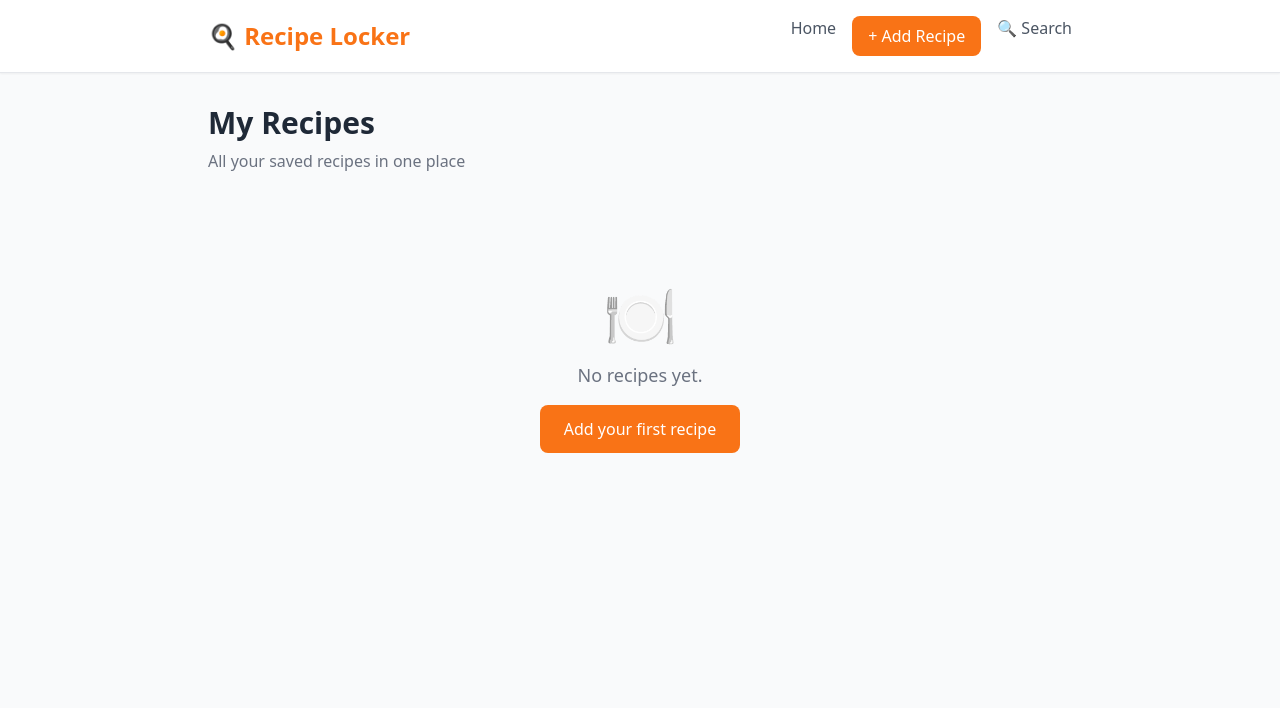
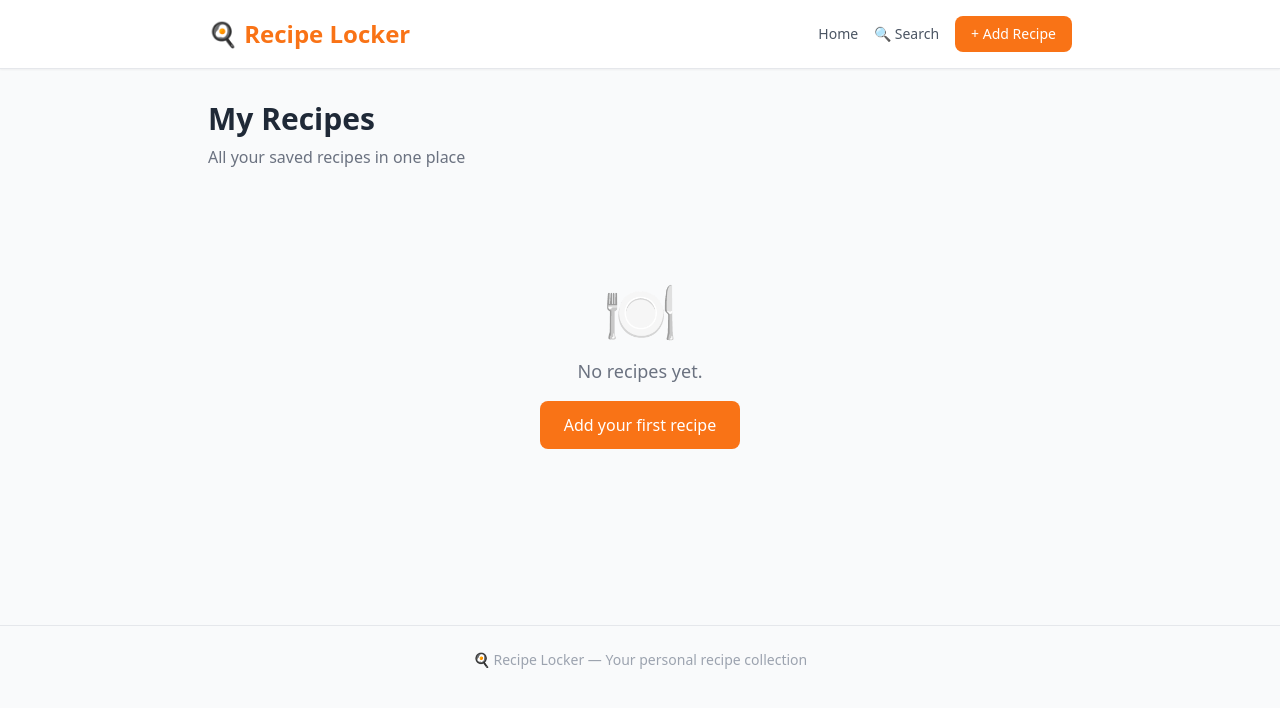
Before and after one commit to Deepthit-23/Recipe_Locker, a Flask app: page / in a window 1280 px wide. Shown: the top 708 px of the page. Run offline with Flask 3, Linux system fonts and the light colour scheme; some libraries are stand-ins or nearby versions.

Commit message:
Styling and flash Messages

```diff
--- a/app.py
+++ b/app.py
@@ -1,8 +1,10 @@
-from flask import Flask, render_template, request, redirect, url_for
+from flask import Flask, render_template, request, redirect, url_for, flash
 from database import init_db, db
 from models import Recipe
+import os
 
 app = Flask(__name__)
+app.secret_key = os.urandom(24)
 init_db(app)
 
 # Home - list all recipes
@@ -11,7 +13,7 @@ def home():
     recipes = Recipe.query.all()
     return render_template('index.html', recipes=recipes)
 
-# Add recipe - show form
+# Add recipe
 @app.route('/add', methods=['GET', 'POST'])
 def add_recipe():
     if request.method == 'POST':
@@ -23,7 +25,8 @@ def add_recipe():
         category = request.form.get('category', '').strip()
 
         if not title or not ingredients or not instructions:
-            return render_template('add.html', error="Please fill in all required fields.")
+            flash('Please fill in all required fields.', 'error')
+            return render_template('add.html')
 
         new_recipe = Recipe(
             title=title,
@@ -35,9 +38,11 @@ def add_recipe():
         )
         db.session.add(new_recipe)
         db.session.commit()
+        flash('Recipe saved successfully!', 'success')
         return redirect(url_for('home'))
 
     return render_template('add.html')
+
 # View single recipe
 @app.route('/recipe/<int:id>')
 def view_recipe(id):
@@ -55,7 +60,8 @@ def edit_recipe(id):
         instructions = request.form.get('instructions', '').strip()
 
         if not title or not ingredients or not instructions:
-            return render_template('edit.html', recipe=recipe, error="Please fill in all required fields.")
+            flash('Please fill in all required fields.', 'error')
+            return render_template('edit.html', recipe=recipe)
 
         recipe.title = title
         recipe.description = request.form.get('description', '').strip()
@@ -65,6 +71,7 @@ def edit_recipe(id):
         recipe.category = request.form.get('category', '').strip()
 
         db.session.commit()
+        flash('Recipe updated successfully!', 'success')
         return redirect(url_for('view_recipe', id=recipe.id))
 
     return render_template('edit.html', recipe=recipe)
@@ -75,21 +82,20 @@ def delete_recipe(id):
     recipe = Recipe.query.get_or_404(id)
     db.session.delete(recipe)
     db.session.commit()
+    flash('Recipe deleted.', 'success')
     return redirect(url_for('home'))
-# Ingredient filter search
+
+# Ingredient search
 @app.route('/search', methods=['GET', 'POST'])
 def search():
     if request.method == 'POST':
         raw_query = request.form.get('ingredients', '').strip()
 
-        # Edge case: empty search box
         if not raw_query:
             return render_template('search.html', searched=True, results=[], query='')
 
-        # Clean up each ingredient the user typed
         search_ingredients = [i.strip().lower() for i in raw_query.split(',') if i.strip()]
 
-        # Edge case: after cleaning, nothing valid was entered
         if not search_ingredients:
             return render_template('search.html', searched=True, results=[], query='')
 
@@ -97,24 +103,21 @@ def search():
         results = []
 
         for recipe in all_recipes:
-            # Clean up this recipe's ingredients the same way
             recipe_ingredients = [i.strip().lower() for i in recipe.ingredients.split(',') if i.strip()]
 
-            # Count how many of the user's ingredients appear in this recipe
             match_count = sum(
                 1 for user_ing in search_ingredients
                 if any(user_ing in recipe_ing for recipe_ing in recipe_ingredients)
             )
 
-            # Only include recipe if at least one ingredient matched
             if match_count > 0:
                 results.append((recipe, match_count, len(search_ingredients)))
 
-        # Sort by most matches first
         results.sort(key=lambda x: x[1], reverse=True)
 
         return render_template('search.html', searched=True, results=results, query=raw_query)
 
     return render_template('search.html', searched=False, results=[], query='')
+
 if __name__ == '__main__':
     app.run(debug=True)
--- a/templates/base.html
+++ b/templates/base.html
@@ -12,18 +12,43 @@
     <nav class="bg-white shadow-sm border-b border-gray-200">
         <div class="max-w-4xl mx-auto px-4 py-4 flex justify-between items-center">
             <a href="/" class="text-2xl font-bold text-orange-500">🍳 Recipe Locker</a>
-            <div class="flex gap-4">
-                <a href="/" class="text-gray-600 hover:text-orange-500">Home</a>
-                <a href="/add" class="bg-orange-500 text-white px-4 py-2 rounded-lg hover:bg-orange-600">+ Add Recipe</a>
-                <a href="/search" class="text-gray-600 hover:text-orange-500">🔍 Search</a>
+            <div class="flex gap-4 items-center">
+                <a href="/" class="text-gray-600 hover:text-orange-500 text-sm">Home</a>
+                <a href="/search" class="text-gray-600 hover:text-orange-500 text-sm">🔍 Search</a>
+                <a href="/add" class="bg-orange-500 text-white px-4 py-2 rounded-lg hover:bg-orange-600 text-sm transition">
+                    + Add Recipe
+                </a>
             </div>
         </div>
     </nav>
+
+    <!-- Flash Messages -->
+    {% with messages = get_flashed_messages(with_categories=true) %}
+        {% if messages %}
+            <div class="max-w-4xl mx-auto px-4 pt-4">
+                {% for category, message in messages %}
+                    <div class="rounded-lg px-4 py-3 mb-2 text-sm font-medium
+                        {% if category == 'success' %}
+                            bg-green-100 text-green-700 border border-green-200
+                        {% else %}
+                            bg-red-100 text-red-700 border border-red-200
+                        {% endif %}">
+                        {{ message }}
+                    </div>
+                {% endfor %}
+            </div>
+        {% endif %}
+    {% endwith %}
 
     <!-- Page Content -->
     <main class="max-w-4xl mx-auto px-4 py-8">
         {% block content %}{% endblock %}
     </main>
 
+    <!-- Footer -->
+    <footer class="border-t border-gray-200 mt-16 py-6 text-center text-gray-400 text-sm">
+        🍳 Recipe Locker — Your personal recipe collection
+    </footer>
+
 </body>
 </html>
```
